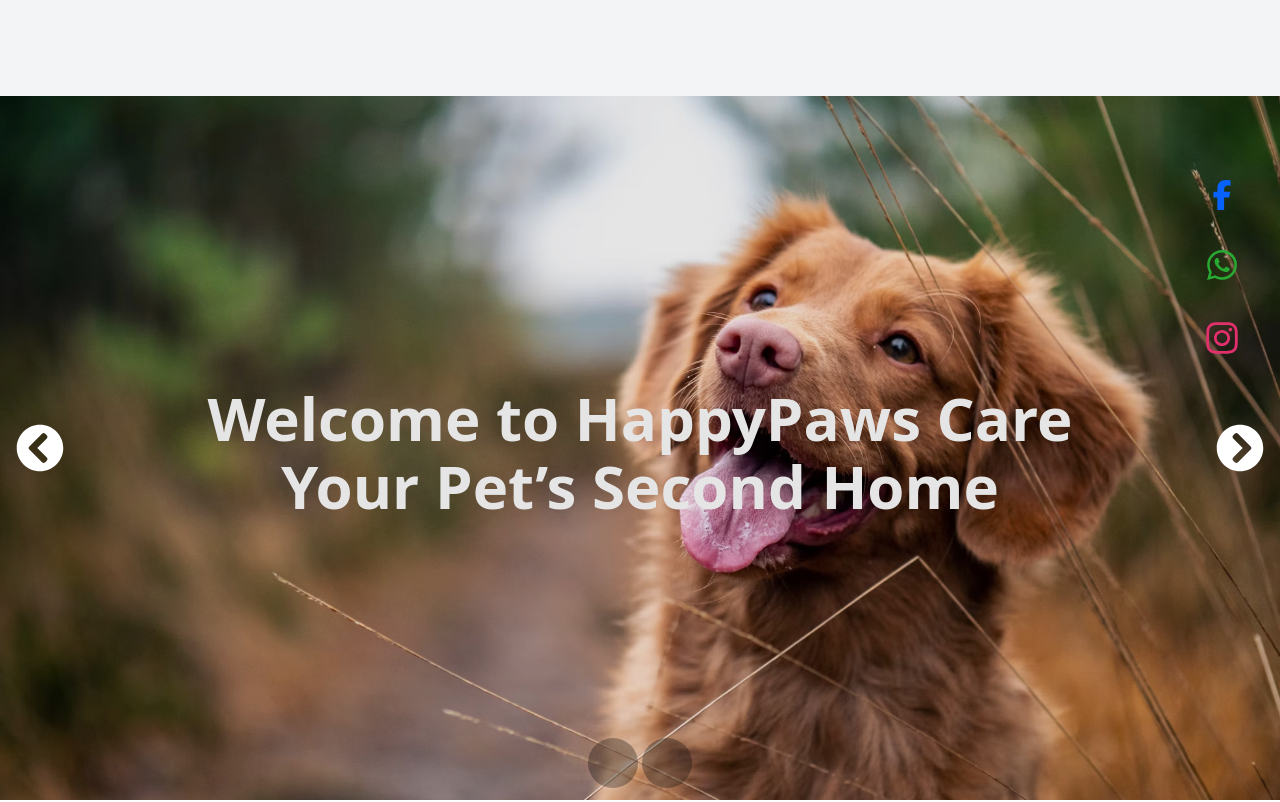
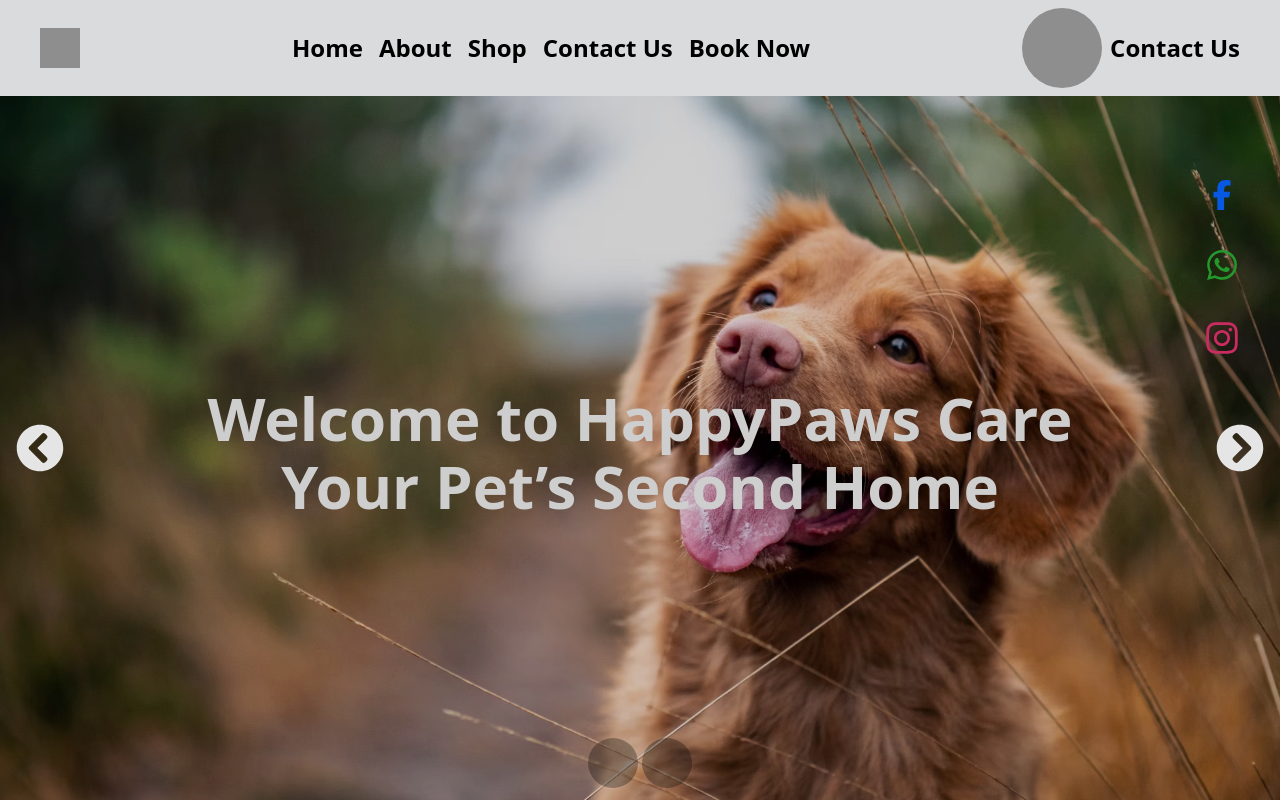
Before and after one commit to DILANTHA9590/paws_care_frontend, a React (Vite) app: page / in a window 1280 px wide. Shown: the top 802 px of the page. Built offline with nearby package versions, Linux system fonts and the light colour scheme; grey boxes are pictures that could not be loaded.

Commit message:
remove unused import 🌟🎨✅

```diff
--- a/src/home_main/HomeMain.jsx
+++ b/src/home_main/HomeMain.jsx
@@ -1,12 +1,26 @@
-import React from "react";
-import { Route, Routes } from "react-router";
+import React, { useEffect, useState } from "react";
+import { Link, Route, Routes } from "react-router";
 import HomePage from "./pages/HomePage";
+import { IoIosArrowDown } from "react-icons/io";
+import { CiLogin } from "react-icons/ci";
+import { LiaSignInAltSolid } from "react-icons/lia";
+import { h1 } from "framer-motion/client";
+import { motion } from "framer-motion";
+import DeskTopNavbar from "./component/DeskTopNavbar";
+export default function HomeMain() {
+  const [token, setToken] = useState(true);
+  const [toggleMenu, setToggleMenu] = useState(false);
+  useEffect(() => {
+    const token = localStorage.getItem("token");
+    setToken(token);
 
-export default function HomeMain() {
+    console.log(token);
+  }, []);
   return (
     <>
       <div className="min-h-screen">
-        <div className="h-[12vh] bg-gray-100"></div>
+        <DeskTopNavbar />
+
         <div className="h-[calc(100vh-12vh)]">
           <Routes>
             <Route path="/" element={<HomePage />} />
```
